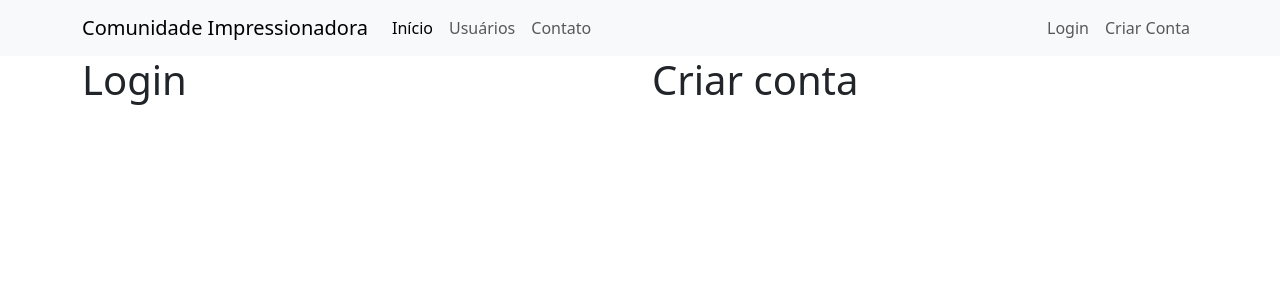
After one commit to mdaniliauskas/SiteComunidade_Hashtag, a Flask app: page /login in a window 1280 px wide. The commit adds this page. Shown: the top 300 px of the page. Run offline with Flask 3, Linux system fonts and the light colour scheme.

Commit message:
feat: adiciona estrutura básica dos formulários de criação de conta e login com validações

```diff
--- a/main.py
+++ b/main.py
@@ -27,5 +27,9 @@ def usuarios():
     return render_template('usuarios.html', lista_usuarios=lista_usuarios)
 
 
+@app.route('/login')
+def login():
+    return render_template('login.html')
+
 if __name__ == "__main__":
     app.run(debug=True)
--- /dev/null
+++ b/templates/login.html
@@ -0,0 +1,17 @@
+{% extends 'base.html' %}
+
+{% block body %}
+<div class="container">
+
+    <div class="row">
+        <div class="col">
+            <h1>Login</h1>
+        </div>
+        <div class="col">
+            <h1>Criar conta</h1>
+        </div>
+    </div>
+
+</div>
+
+{% endblock %}
--- a/templates/navbar.html
+++ b/templates/navbar.html
@@ -18,10 +18,10 @@
       </ul>
       <ul class="navbar-nav d-flex">
         <li class="nav-item">
-          <a class="nav-link" href="#">Login</a>
+          <a class="nav-link" href="{{ url_for('login') }}">Login</a>
         </li>
         <li class="nav-item">
-          <a class="nav-link" href="#">Criar Conta</a>
+          <a class="nav-link" href="{{ url_for('login') }}">Criar Conta</a>
         </li>
       </ul>
     </div>
```
Also changed, not shown: forms.py (added, +15 -0 lines).
